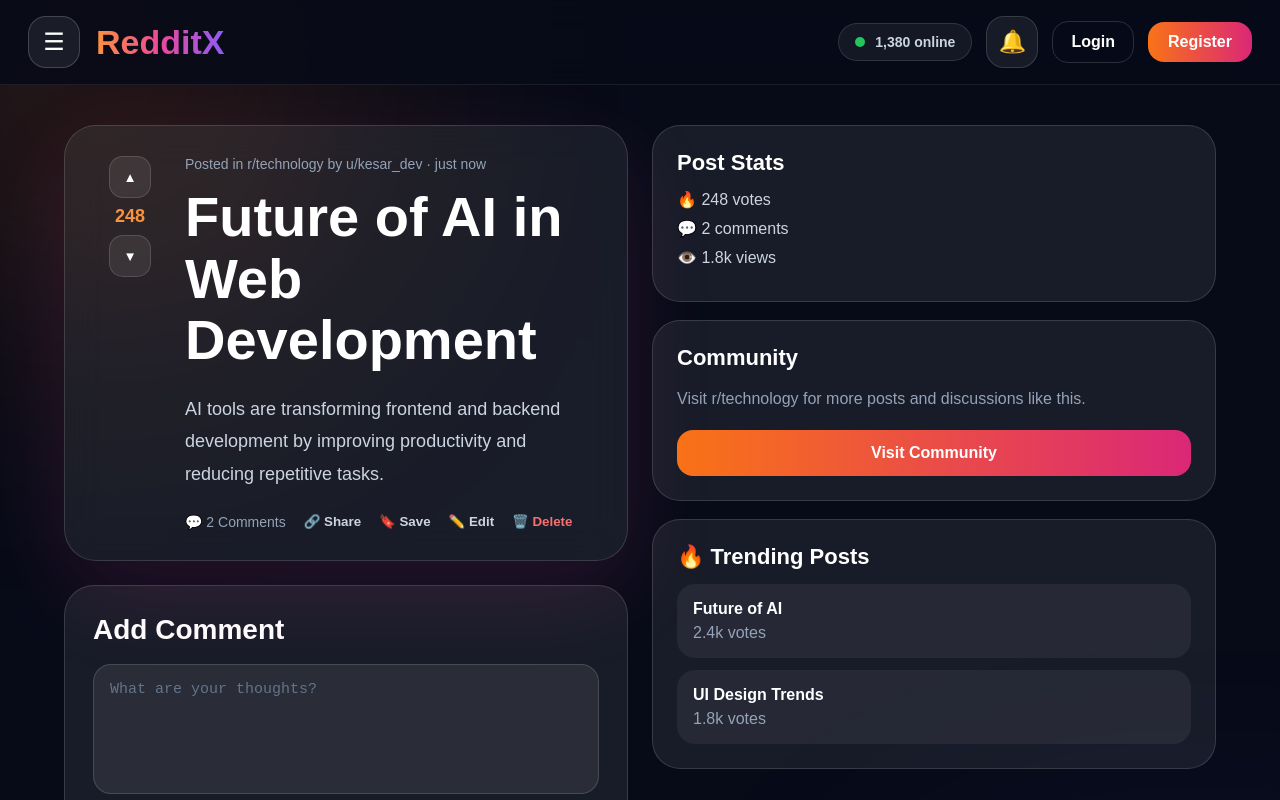
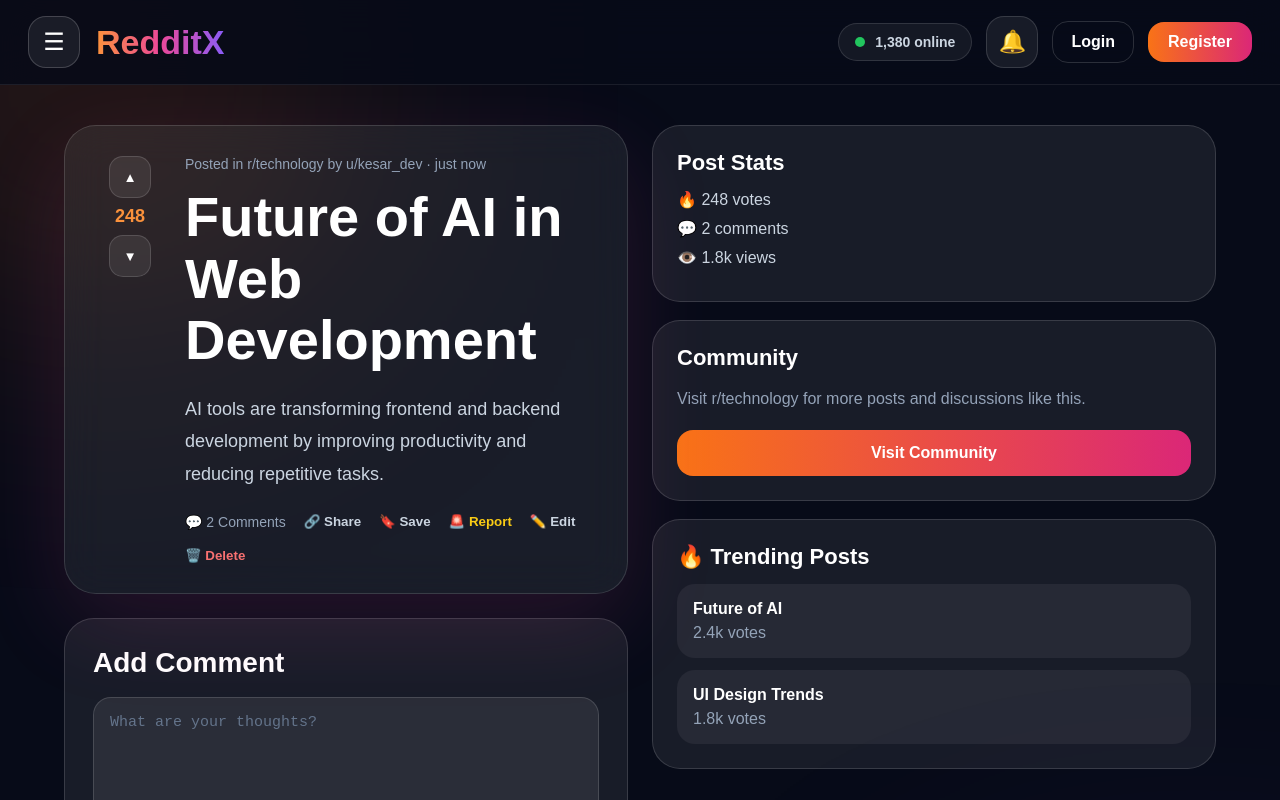
Before and after one commit to Kesarkarale/reddit-clone, a Next.js app: page /post/1 in a window 1280 px wide. Shown: the top 800 px of the page. Built offline with nearby package versions, Linux system fonts and the light colour scheme.

Commit message:
Update page.js

```diff
--- a/app/post/[id]/page.js
+++ b/app/post/[id]/page.js
@@ -191,7 +191,44 @@ export default function PostPage({ params }) {
       showToast("Post already saved.", "error");
     }
   }
+function handleReportPost() {
+  const reports =
+    safeGet("redditxReportedPosts", []);
 
+  const alreadyReported = reports.find(
+    (item) => String(item.id) === String(post.id)
+  );
+
+  if (alreadyReported) {
+    showToast(
+      "Post already reported.",
+      "error"
+    );
+    return;
+  }
+
+  const reportedPost = {
+    ...post,
+    reportedAt: new Date().toISOString(),
+  };
+
+  reports.unshift(reportedPost);
+
+  localStorage.setItem(
+    "redditxReportedPosts",
+    JSON.stringify(reports)
+  );
+
+  showToast(
+    "Post reported successfully!",
+    "success"
+  );
+
+  addNotification(
+    `You reported "${post.title}"`,
+    "🚨"
+  );
+}
   function handleDeletePost() {
     const savedPosts = safeGet("redditxPosts", []);
 
@@ -327,7 +364,15 @@ export default function PostPage({ params }) {
                   <button style={actionBtn} onClick={handleSave}>
                     {saved ? "✅ Saved" : "🔖 Save"}
                   </button>
-
+<button
+  style={{
+    ...actionBtn,
+    color: "#facc15",
+  }}
+  onClick={handleReportPost}
+>
+  🚨 Report
+</button>
                   <button
                     style={actionBtn}
                     onClick={() => setEditMode(!editMode)}
```
